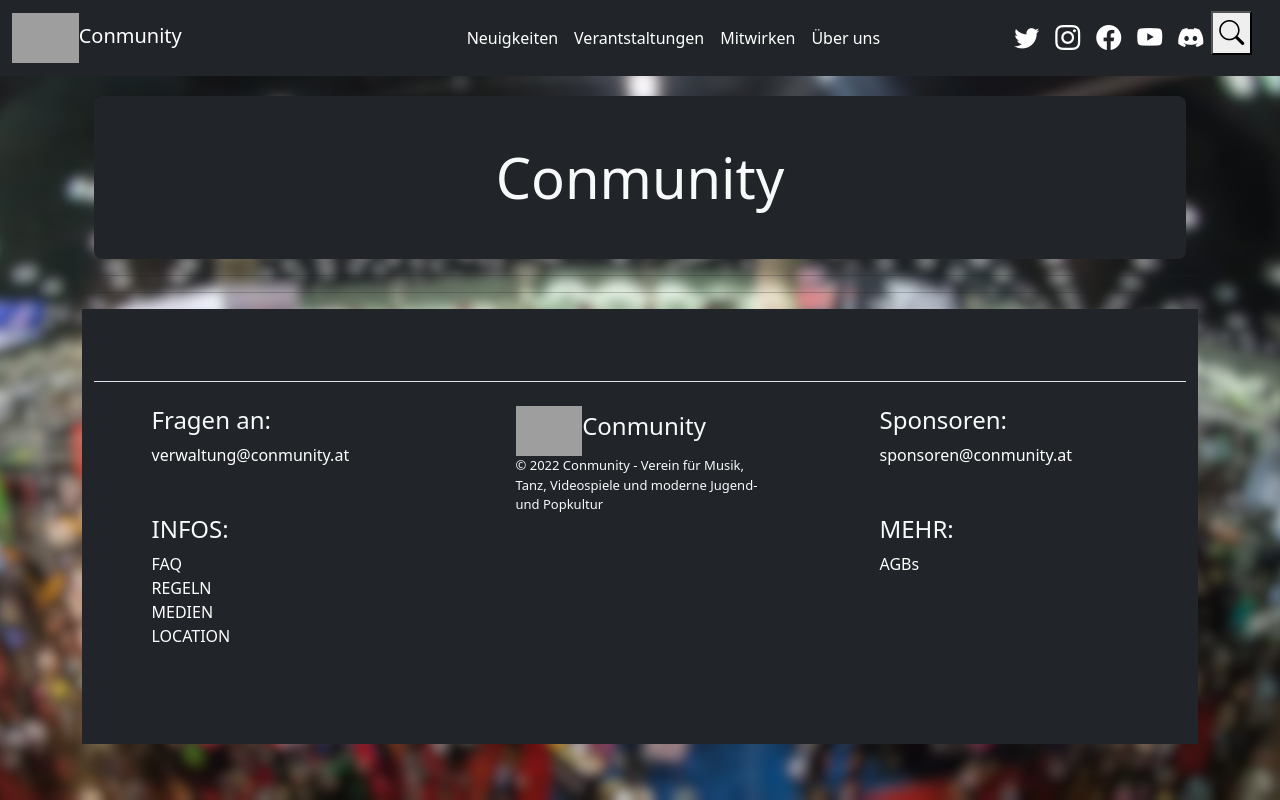
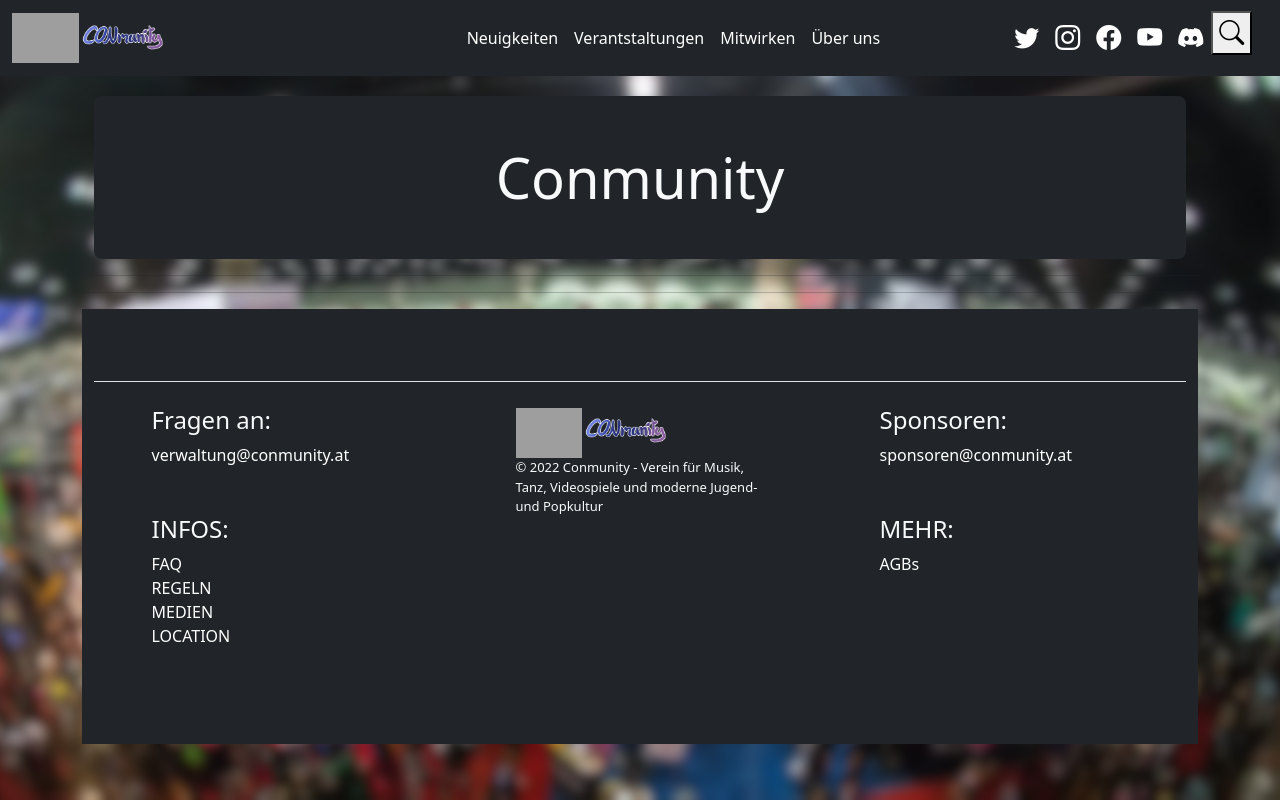
Before and after one commit to ChristophTempelhoff/ConmunityWebsite, an Angular app: page / in a window 1280 px wide. Built offline with nearby package versions, Linux system fonts and the light colour scheme; grey boxes are pictures that could not be loaded.

Commit message:
Logoschriftzug in Footer und Header

```diff
--- a/src/app/footer/footer.component.html
+++ b/src/app/footer/footer.component.html
@@ -24,7 +24,13 @@
         </div>
         <div class="container col-md-3">
             <img src="../../assets/images/Conmmunitylogo.ico" height="50" width="auto">
-            <span style="font-size: x-large;">Conmunity</span>
+            <span style="font-size: x-large;">
+                <img
+                 src="../../assets/images/CONmunityschrift.png"
+                height="50"
+                width="auto"
+                />
+            </span>
             <p style="font-size: small;">© 2022 Conmunity - Verein für Musik, Tanz, Videospiele und moderne Jugend- und Popkultur</p>
         </div>
         <div class="container col-md-3">
--- a/src/app/navbar/navbar.component.html
+++ b/src/app/navbar/navbar.component.html
@@ -6,7 +6,11 @@
         height="50"
         width="auto"
       />
-      <span>Conmunity</span>
+      <span><img
+        src="../../assets/images/CONmunityschrift.png"
+        height="50"
+        width="auto"
+      /></span>
     </a>
     <button
       class="navbar-toggler"
```
Also changed, not shown: src/assets/images/CONmunityschrift.png (added).
